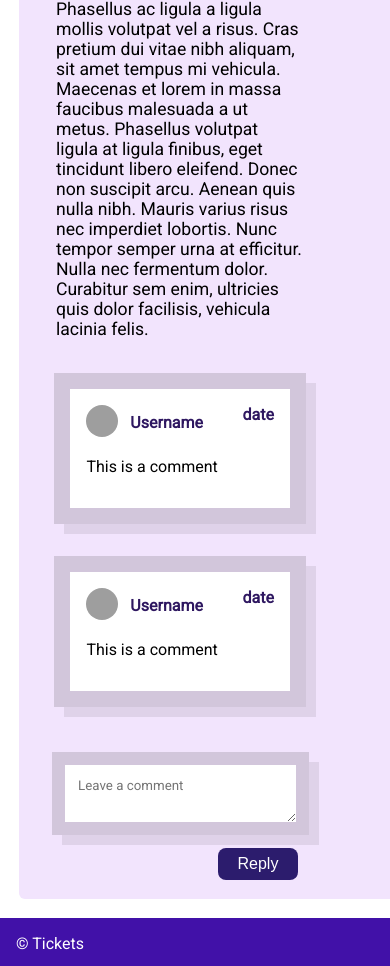
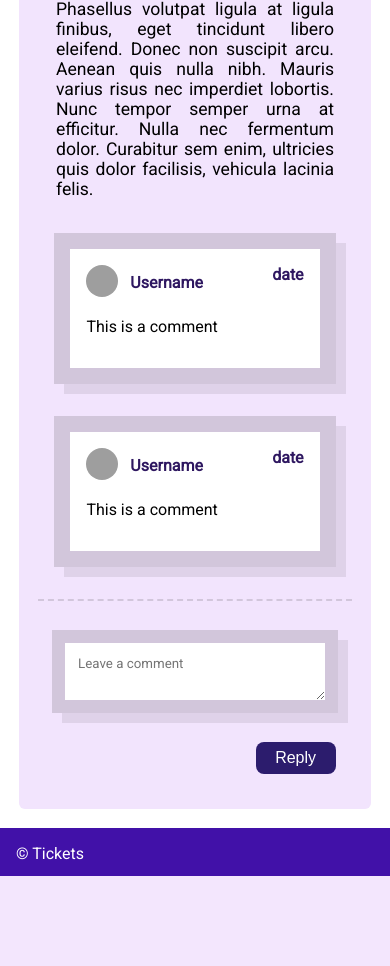
Before and after one commit to FEUP-LTW-2023/project-ltw13g03, a PHP site: page /pages/ticket.php in a window 390 px wide; the page is wider, and only the part inside the window is pictured. Shown: the part 2427-3393 px from the top of that part. After the commit the page ends 3303 px from the top of that part, so only its background shows below. Run offline with PHP 8.4, Linux system fonts and the light colour scheme; grey boxes are pictures that could not be loaded.

Commit message:
ticket small changes + responsive

```diff
--- a/pages/ticket.php
+++ b/pages/ticket.php
@@ -19,8 +19,8 @@
         </div>
         <div id="status">Status: </div>
         <div id="tags">
-            <span class="tag">A</span>
-            <span class="tag">B</span>
+            <span class="tag">Lorem</span>
+            <span class="tag">Ipsum</span>
         </div>
     </aside>
     <article id="ticket_description">
--- a/style/ticket.css
+++ b/style/ticket.css
@@ -36,6 +36,7 @@
     margin: 0;
     font-size: 1.1rem;
     padding: 0 1em;
+    text-align: justify;
 
     grid-row: title / desc;
     grid-column: start / aside;
@@ -95,6 +96,9 @@
 #ticket #comments form {
     display: flex;
     flex-direction: column;
+
+    border-top: 2px dashed #d2c6db;
+    padding-top: 1em;
 }
 
 #ticket #comments textarea {
@@ -117,6 +121,26 @@
     color: white;
     font-size: 1rem;
     align-self: flex-end;
-    margin-right: 1.5em;
+    margin: 1em;
     cursor: pointer;
 }
+
+@media (max-width: 40em){
+    #ticket {
+        grid-template-rows: [start] min-content [title] auto [aside] min-content [desc] min-content [end];
+    }
+
+    #ticket aside {
+        grid-column: start / end;
+        grid-row: title / aside;
+    }
+
+    #ticket article#ticket_description {
+        grid-column: start / end;
+        grid-row: aside / desc;
+    }
+
+    #ticket #comments {
+        grid-column: start / end;
+    }
+}
```
